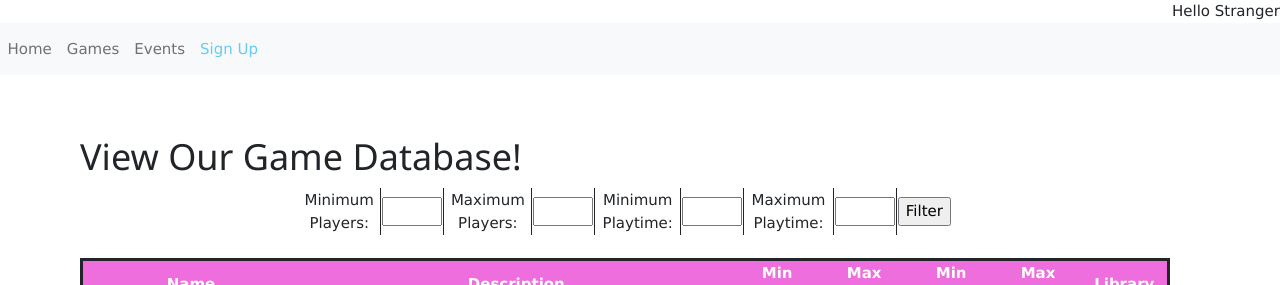
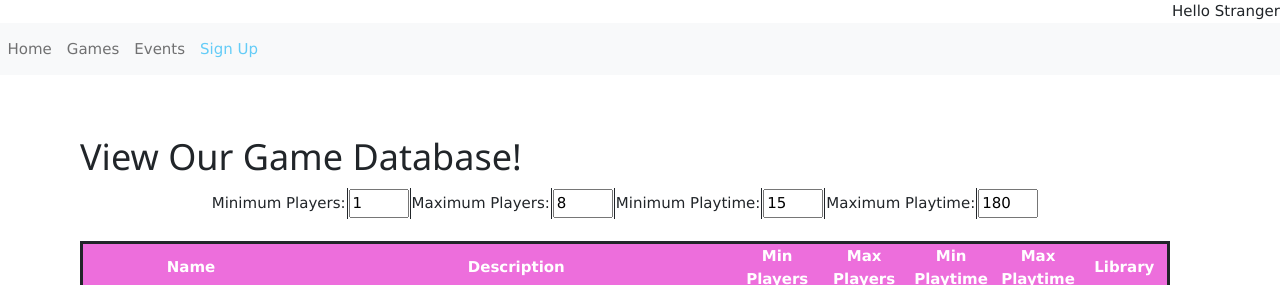
Before and after one commit to April-2022-LC-LiftOff/match-point, an Angular app in the folder frontend/: page /games in a window 1280 px wide. Shown: the top 285 px of the page. Built offline with nearby package versions, Linux system fonts and the light colour scheme.

Commit message:
FILTERING GAMES WORKS

```diff
--- a/frontend/src/app/games/games.component.css
+++ b/frontend/src/app/games/games.component.css
@@ -37,7 +37,7 @@ td {
 table.filter{
   /* border-collapse: collapse; */
   border: hidden;
-  width: 60%;
+  width: auto;
   margin-left: auto;
   margin-right: auto;
 }
--- a/frontend/src/app/games/games.component.html
+++ b/frontend/src/app/games/games.component.html
@@ -1,21 +1,20 @@
 <div style="text-align:left;width:1200px;">
     <h1>
 
-        {{Title}}
+        {{title}}
 
     </h1>
 
     <table class="filter">
         <tr class="filter">
             <td><label for="min_players">Minimum Players:</label></td>
-            <td><input type="number" min = "1" id="min_players" name="min_players" class="input"></td>
+            <td><input #minPlayers (click)='true' type="number" min = "1" value="1" class="input"/></td>
             <td><label for="max_players">Maximum Players:</label></td>
-            <td><input type="number" min = "1" id="max_players" name="max_players" class="input"></td>
+            <td><input #maxPlayers (click)='true' type="number" min="1" value="8" class="input"/></td>
             <td><label for="min_playtime">Minimum Playtime:</label></td>
-            <td><input type="number" min = "0" id="min_playtime" name="min_playtime" class="input"></td>
+            <td><input #minPlaytime (click)='true' type="number" min = "5" value="15" class="input" step="5"/></td>
             <td><label for="max_playtime">Maximum Playtime:</label></td>
-            <td><input type="number" min = "0" id="max_playtime" name="max_playtime" class="input"></td>
-            <td><input type="submit" value="Filter"></td>
+            <td><input #maxPlaytime (click)='true' type="number" min = "5" value="180" class="input" step="5"/></td>
         </tr>
     </table>
 
@@ -40,8 +39,9 @@
             <th>Library</th>
         </tr>
 
-
-   <tr *ngFor="let game of Games">
+    <!-- <ng-container *ngFor="let game of Games"> -->
+        <tr *ngFor="let game of Games">
+        <ng-container *ngIf="game.min_players >= minPlayers.value && game.max_players <= maxPlayers.value && game.min_playtime >= minPlaytime.value && game.max_playtime <= maxPlaytime.value">
             <td> <img class = "contain" src = "{{game.images.small}}" width = "200" height="200"> <p>{{game.name}}</p></td>
             <!-- <td>{{game.name}}</td> -->
             <td>{{game.description_preview}}</td>
@@ -51,6 +51,8 @@
             <td>{{game.min_playtime}}</td>
             <td>{{game.max_playtime}}</td>
             <td><button type="button">Add to Library</button></td>
-     </tr>
+        </ng-container>
+        </tr>
+    <!-- </ng-container> -->
     </table>
 </div>
--- a/frontend/src/app/games/games.component.ts
+++ b/frontend/src/app/games/games.component.ts
@@ -8,14 +8,12 @@ import data from '../games.json';
 })
 export class GamesComponent {
   Games: any = data;
-  Title= "View Our Game Database!"
+  title= "View Our Game Database!"
+  min_Players: number;
+  max_Players: number;
+  min_Playtime: number;
+  max_Playtime: number;
+
   constructor() { }
 
-  // ngOnInit() {
-
-  //     console.log(data);
-
-
-  // }
-
 }
```
